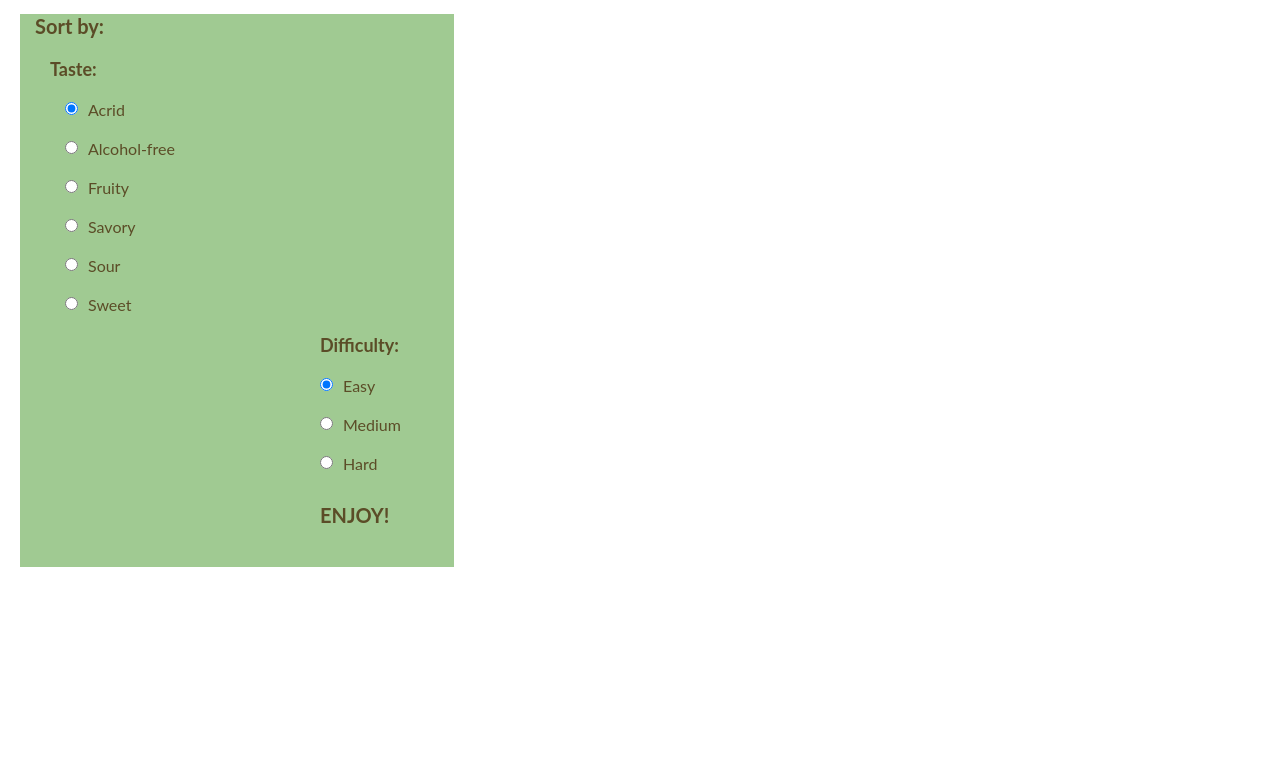
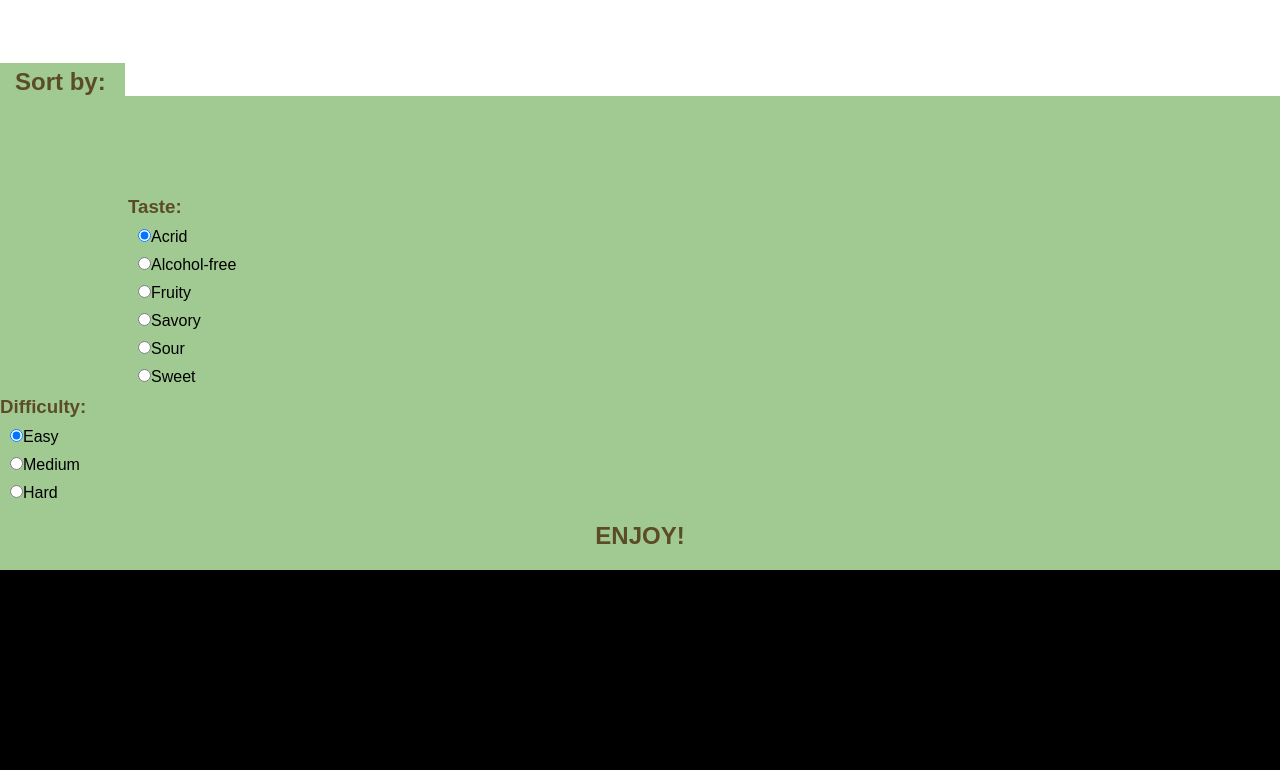
Before and after one commit to FienDenblinden/DEV2-Werkstuk, a plain HTML site: page index.html in a window 1280 px wide. Shown: the part 114-884 px from the top of the page. Before the commit the page ends 800 px from the top, so only its background shows below. Drawn offline with Linux system fonts and the light colour scheme.

Commit message:
html en css update

```diff
--- a/index.css
+++ b/index.css
@@ -1,78 +1,76 @@
-body {
-  font-family: lato;
-  padding: 20px;
-}
-
 * {
   margin: 0;
   padding: 0;
-  color: #5B4C27;
+}
+
+body {
+  font-family: sans-serif;
 }
 
 header {
   background-color: #75B09C;
-  width: 23%;
-
-
-}
-
-h1 {
-  color: #D8F793;
+  width: 100%;
   text-align: center;
 }
 
+header h1 {
+  color: #D8F793;
+  padding: 20px;
+}
+
 main {
+  margin-top: 100px;
+  overflow: auto;
+}
+
+section {
   background-color: #A0CA92;
-  width: 35%;
+  width: 100%;
+  overflow: auto;
+}
+
+.form {
+  margin: auto;
+  width: 80%;
+  overflow: auto;
+  overflow-x: hidden;
 }
 
 h2 {
-  margin-top: 30px;
-  font-size: 20px;
-  margin-left: 5%;
+  color: #5B4C27;
+  background-color: #A0CA92;
+  width: 110px;
+  padding: 5px 0px 0px 15px;
 }
 
-.difficulty {
-  margin-left: 100%;
-  padding-top: 0px;
+section h2 {
+  width: 100%;
+  padding: 0;
+  margin-top: 20px;
+  margin-bottom: 20px;
+  text-align: center;
+}
+
+
+div form {
+  margin-top: 100px;
+  float: left;
+  width: 50%;
+}
+
+
+
+label {
+  display: block;
+  margin: 10px;
 }
 
 h3 {
-  margin-top: 20px;
-  margin-left: 10%;
-  font-size: 18px;
+  color: #5B4C27;
 }
 
-label {
-  display: flex;
-  align-items: center;
-  margin-top: 20px;
-  margin-left: 15%;
-}
-
-label input {
-  position: relative;
-  margin-right: 10px;
-  top: -1px;
-}
-
-section:first-of-type {
-  width: 100%;
-  max-width: 300px;
-}
-
-section:nth-of-type(2) {
-  display: grid;
-  grid-template-columns: auto;
-  padding-top: 40px;
-  row-gap: 40px;
-  column-gap: 40px;
-}
-
-article {
+section + section {
+  background-color: black;
+  height: 200px;
   width: 100%;
 }
-
-article img {
-  width: 100%;
-}
--- a/index.html
+++ b/index.html
@@ -1,18 +1,23 @@
 <!DOCTYPE html>
-<html lang="en">
+<html lang="nl">
+
 <head>
-    <title>Cocktail recipes</title>
-    <meta name="viewport" content="width=device-width, initial-scale=1">
-    <link rel="stylesheet" type="text/css" href="index.css">
+  <meta charset="UTF-8">
+  <meta name="viewport" content="width=device-width, initial-scale=1.0">
+  <link rel="stylesheet" href="index.css" type="text/css">
+  <title>Document</title>
 </head>
+
 <body>
-
   <header>
     <h1>COCKTAIL RECIPES</h1>
   </header>
+
   <main>
+    <h2>Sort by:</h2>
     <section>
-        <h2>Sort by:</h2>
+      <div class="form">
+        <form>
           <h3>Taste:</h3>
           <label><input type="radio" name="sortBy" value="Acrid" checked>Acrid</label>
           <label><input type="radio" name="sortBy" value="Alcohol-free">Alcohol-free</label>
@@ -20,23 +25,28 @@
           <label><input type="radio" name="sortBy" value="Savory">Savory</label>
           <label><input type="radio" name="sortBy" value="Sour">Sour</label>
           <label><input type="radio" name="sortBy" value="Sweet">Sweet</label>
+        </form>
+      </div>
 
-       <div class="difficulty">
+        <form>
           <h3>Difficulty:</h3>
-        <div id="Difficulty">
-          <label><input type="radio" name="Difficulty" value="Easy" checked >Easy</label>
+          <label><input type="radio" name="Difficulty" value="Easy" checked>Easy</label>
           <label><input type="radio" name="Difficulty" value="Medium">Medium</label>
           <label><input type="radio" name="Difficulty" value="Hard">Hard</label>
+        </form>
       </div>
-
       <h2>ENJOY!</h2>
-      </div>
+    </section>
 
 
+    <section id="result">
+
     </section>
-      <section id="content_section">
-      </section>
+
+
+
   </main>
-    <script type="module" src="./interface/index.js"></script>
+  <script type="module" src="index.js"></script>
 </body>
+
 </html>
```
Lines whose indentation alone changed are shown as unchanged.
